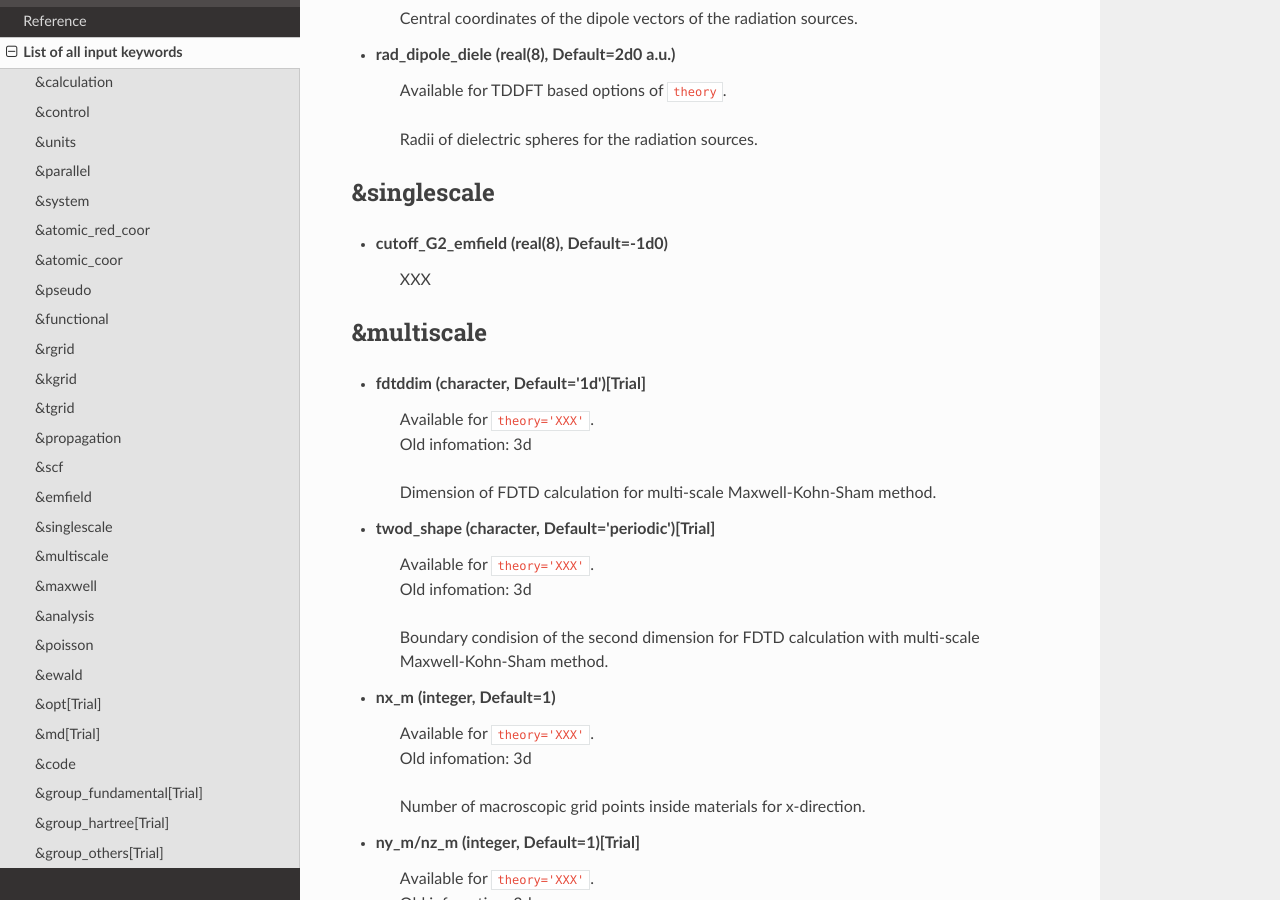
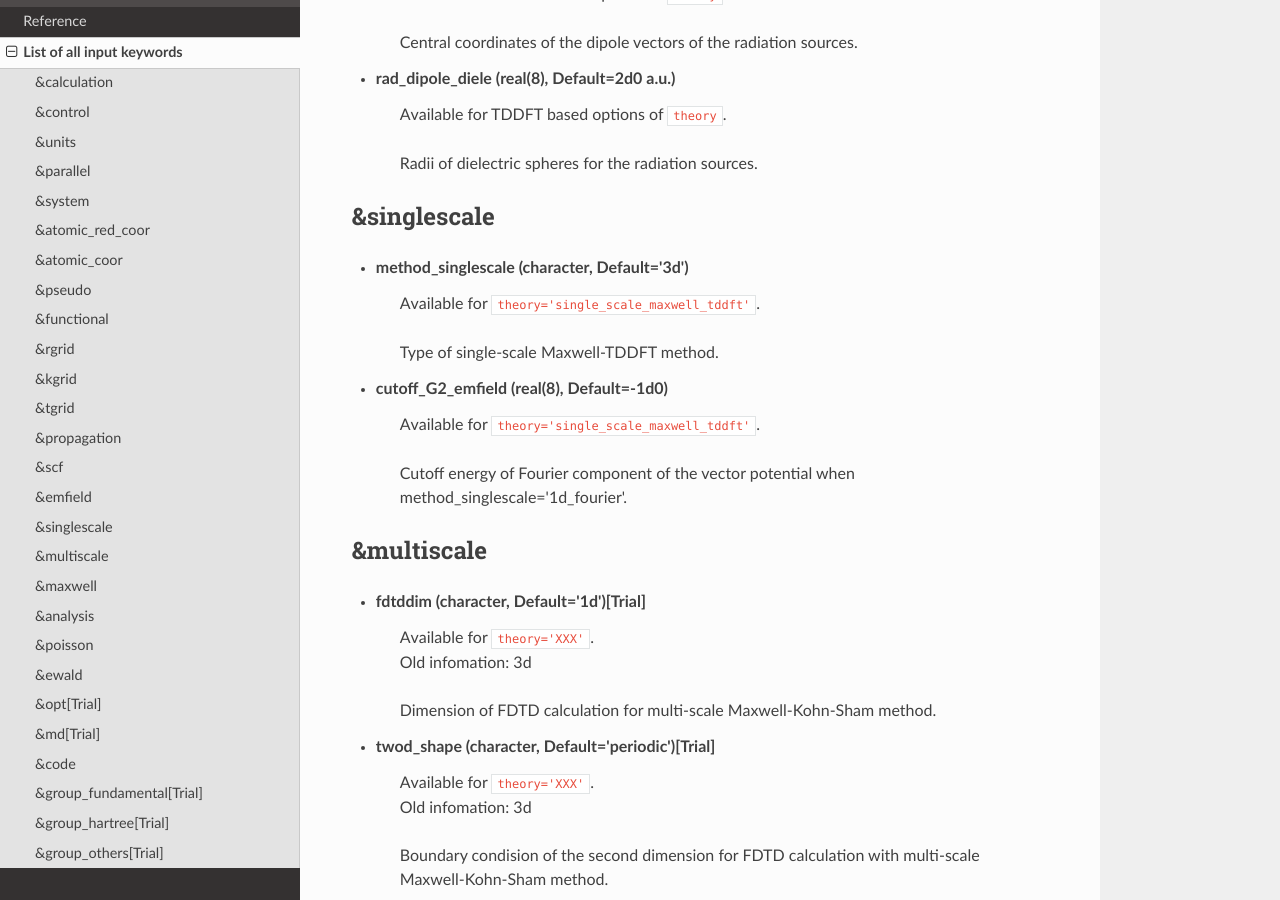
Before and after one commit to SALMON-TDDFT/SALMON-DOCS, a Sphinx documentation site: the page built from source/input_keyword_list.rst, in a window 1280 px wide and 900 px high, scrolled down 18146 px. Built offline with Sphinx 7.4.7 and the Read the Docs theme 2.0.0, drawn with Linux system fonts in a browser that asks for light colours; formulas are drawn with MathJax 3.

Commit message:
Update input_keyword_list.rst

```diff
--- a/source/input_keyword_list.rst
+++ b/source/input_keyword_list.rst
@@ -18,6 +18,7 @@ List of all input keywords
 -  `&propagation`_
 -  `&scf`_
 -  `&emfield`_
+-  `&singlescale`_
 -  `&multiscale`_
 -  `&maxwell`_
 -  `&analysis`_
@@ -646,9 +647,13 @@ Input for psudopotentials. Size of array (:) is equal to ``&system/nelem``.
 &singlescale
 -----------
 
+- **method_singlescale** (character, Default='3d')
+   | Available for ``theory='single_scale_maxwell_tddft'``.
+   Type of single-scale Maxwell-TDDFT method.
+
 - **cutoff_G2_emfield** (real(8), Default=-1d0)
-   | XXX
-
+   | Available for ``theory='single_scale_maxwell_tddft'``.
+   Cutoff energy of Fourier component of the vector potential when method_singlescale='1d_fourier'.
 
 &multiscale
 -----------
```
